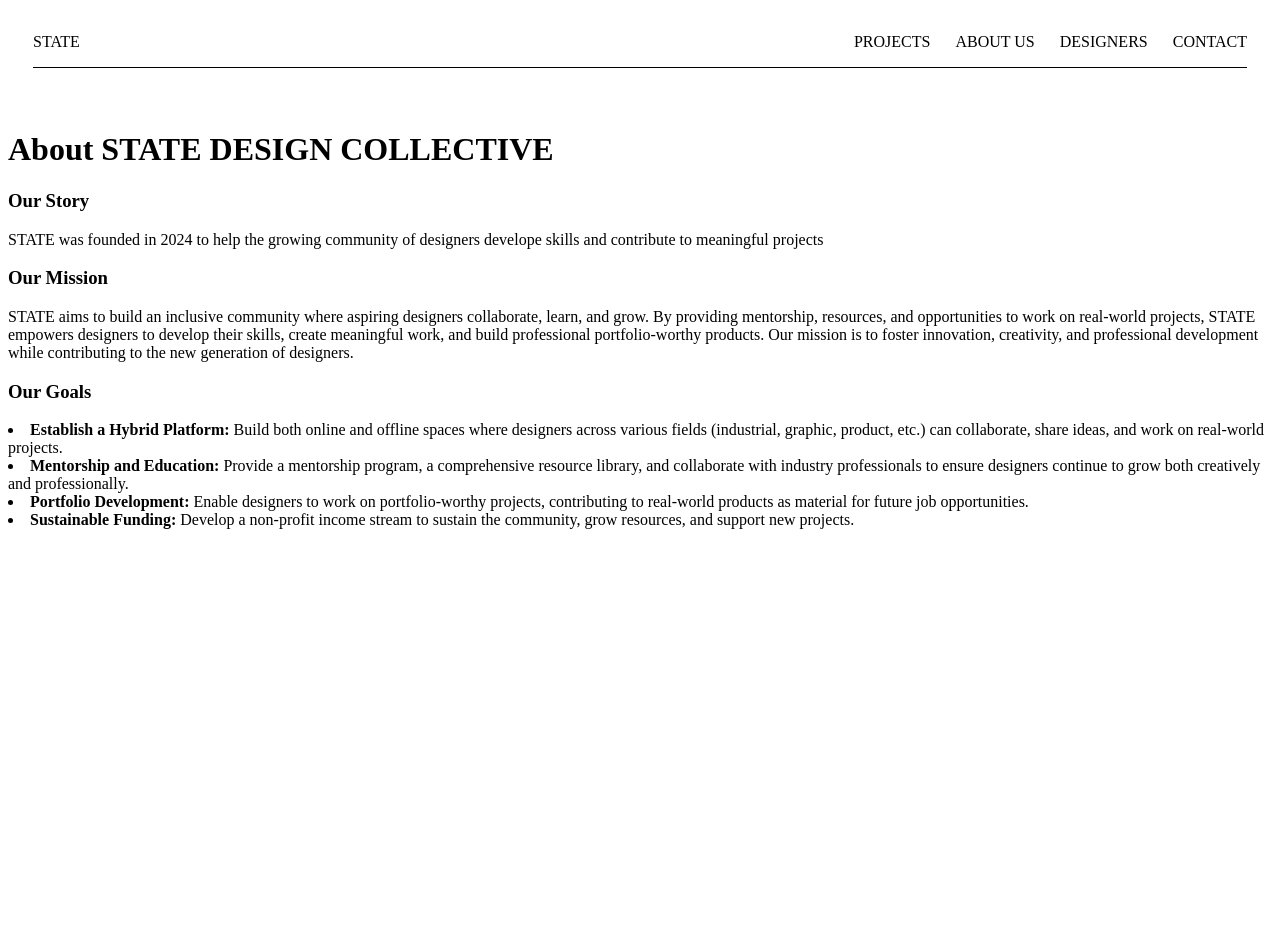
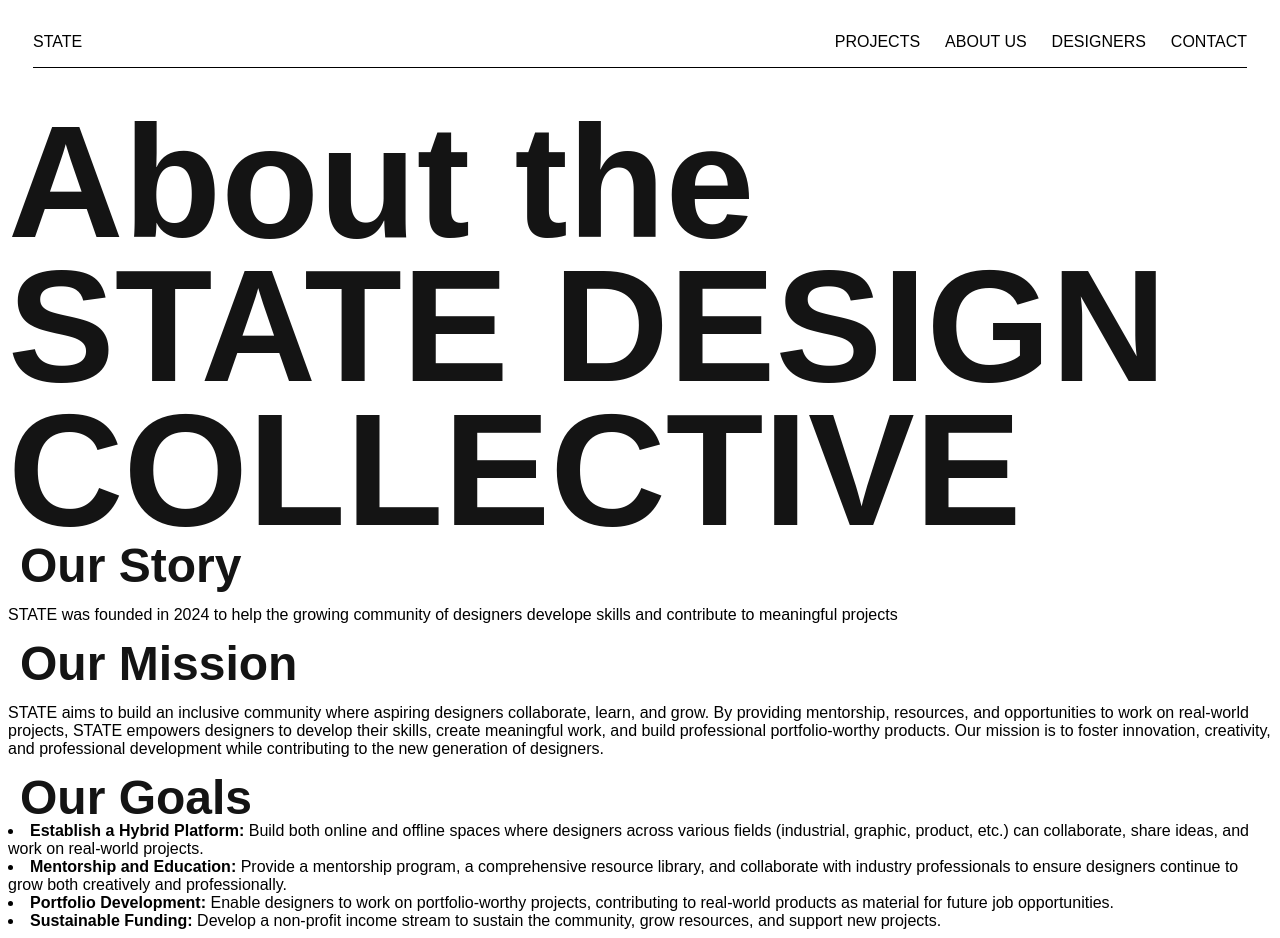
Before and after one commit to dincohen92/state, a React (Create React App) app: page /about in a window 1280 px wide. Before the commit the page ends 800 px from the top, so only its background shows below. Built offline with nearby package versions, Linux system fonts and the light colour scheme.

Commit message:
reformat cta and headers to be more legible per issue #13

```diff
--- a/src/About.jsx
+++ b/src/About.jsx
@@ -4,7 +4,7 @@ function About() {
   return (
     <div className="about-page">
       <Header/>
-      <h1>About STATE DESIGN COLLECTIVE</h1>
+      <h1>About the STATE DESIGN COLLECTIVE</h1>
       <h3>Our Story</h3>
       <p>STATE was founded in 2024 to help the growing community of designers develope skills and contribute to meaningful projects</p>
       <h3>Our Mission</h3>
--- a/src/App.js
+++ b/src/App.js
@@ -8,17 +8,12 @@ function App() {
       <body>
         <div className="call-to-action">
           <video src={ggb} autoPlay loop muted className="cta-bg-video"/>
-          <h1>Welcome to STATE</h1>
+          <h3>Welcome to the</h3>
+          <h1>STATE DESIGN COLLECTIVE</h1>
           <h3>We are a non-profit design studio on a mission to empower aspiring designers</h3>
         </div>
         <div className="work">
           <h1>Projects</h1>
-        </div>
-        <div className="staff">
-          <h1>Meet Our Team</h1>
-        </div>
-        <div className="contact">
-          <h1>Get In Touch</h1>
         </div>
       </body>
     </div>
--- a/src/index.css
+++ b/src/index.css
@@ -1,4 +1,19 @@
-.app {
+h1{
+  color: rgb(20, 20, 20);
+  font-size: 10em;
+  line-height: 0.9;
+  margin: 0;
+}
+
+h3{
+  color: rgb(20, 20, 20);
+  font-size: 3em;
+  line-height: 1;
+  margin: 0;
+  margin-left: .25em;
+}
+
+.index {
   font-family: Arial, Helvetica, sans-serif;
   margin: 0;
   padding: 0;
@@ -39,6 +54,15 @@ hr {
   padding: 0;
 }
 
+.cta-bg-video{
+  position: fixed;
+  right: 0;
+  bottom: 0;
+  min-width: 100%;
+  min-height: 100%;
+  z-index: -1;
+}
+
 .member-card {
   background-color:grey;
   width:50%;
--- a/src/index.js
+++ b/src/index.js
@@ -37,7 +37,9 @@ const router = createBrowserRouter([
 const root = ReactDOM.createRoot(document.getElementById('root'));
 root.render(
   <React.StrictMode>
-    <RouterProvider router={router} />
+    <div className="index">
+      <RouterProvider router={router} />
+    </div>
   </React.StrictMode>
 );
 
```
